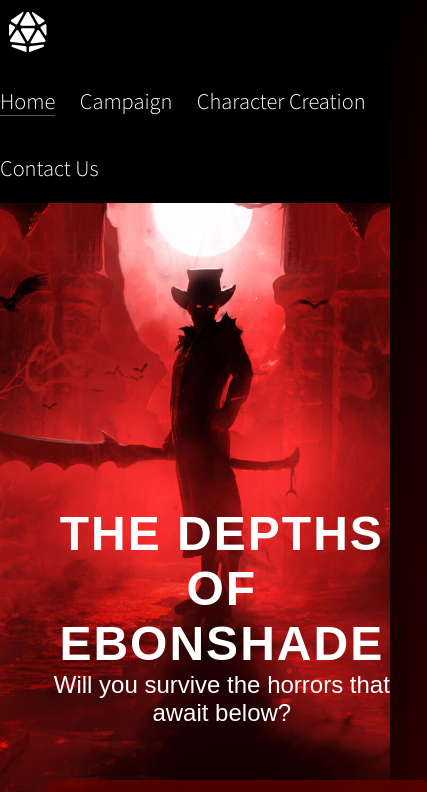
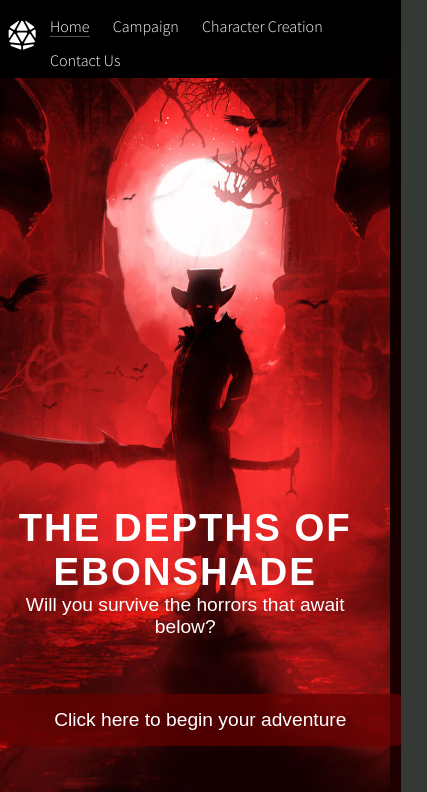
Before and after one commit to RyanMAWalker/Depths-of-Ebonshade, a plain HTML site: page index.html in a window 390 px wide. Shown: the top 792 px of the page, 427 px wide, since content can reach past the window. Drawn offline with Linux system fonts and the light colour scheme; a web font is replaced by a local one.

Commit message:
add responsive navbar for mobile, style hero image container for mobile

```diff
--- a/assests/style.css
+++ b/assests/style.css
@@ -601,3 +601,38 @@ input[type=submit]:hover {
     }
 
 }
+
+@media (max-width: 600px) {
+
+    /* Navigation bar for mobile */
+
+    #menu {
+        font-size: 100%;
+        float: none;
+        margin-left: 50px;
+    }
+
+    #menu, #logo {
+        line-height: 4vh;
+        margin-top: 10px;
+    }
+
+    #logo {
+        font-size: 180%;
+
+    }
+
+    .content-container {
+        left: 0%;
+        max-width: 95%;
+        text-align: center;
+        font-size: 80%;
+    }
+
+}
+
+@media (max-width: 400px) {
+
+    #logo {
+        margin-top: 20px;
+    }
--- a/index.html
+++ b/index.html
@@ -39,8 +39,8 @@
 
     <div class=navbar>
         <!--D20 icon to link back to homepage-->
-            <div id="logo"><a href="index.html" aria-label="Return to top of homepage">
-                <i class="fas fa-dice-d20"></i></a>
+            <div id="logo">
+                <i class="fas fa-dice-d20"></i>
             </div>
         <nav>
             <ul id="menu">
```
